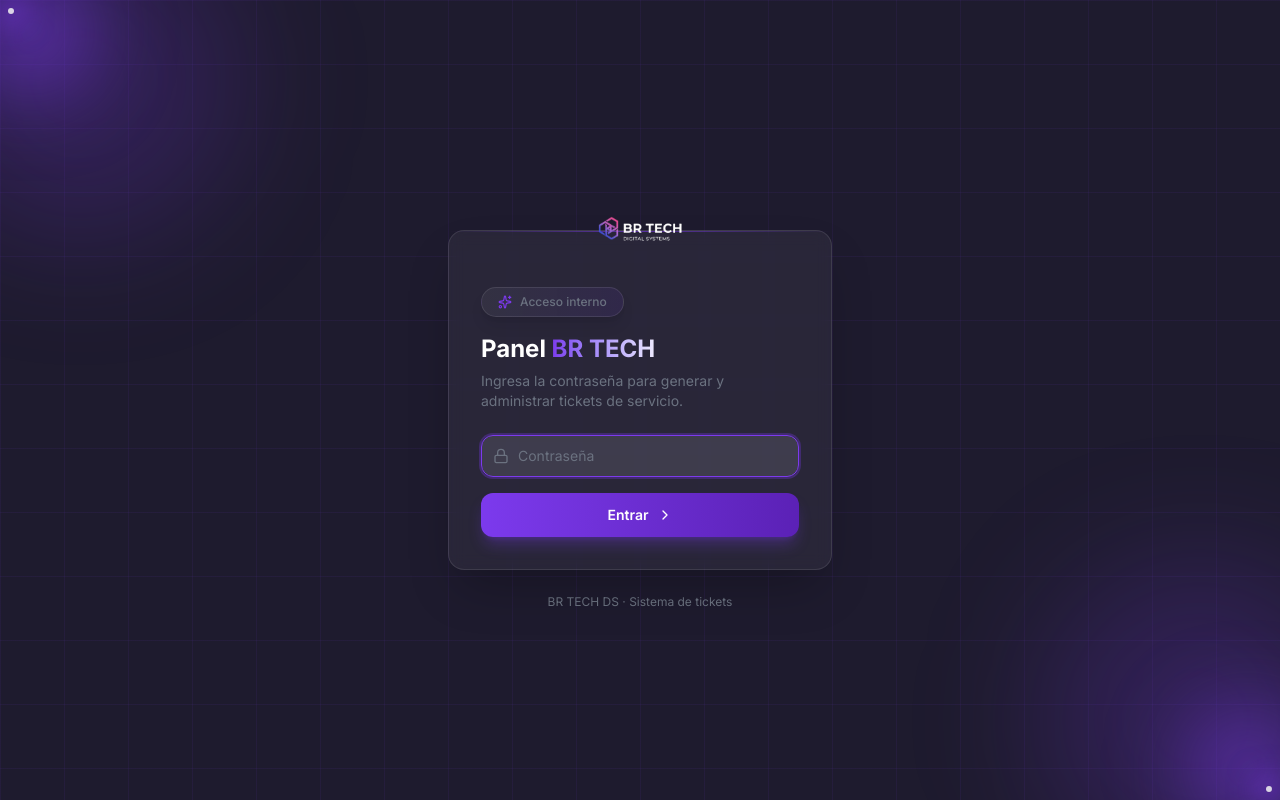
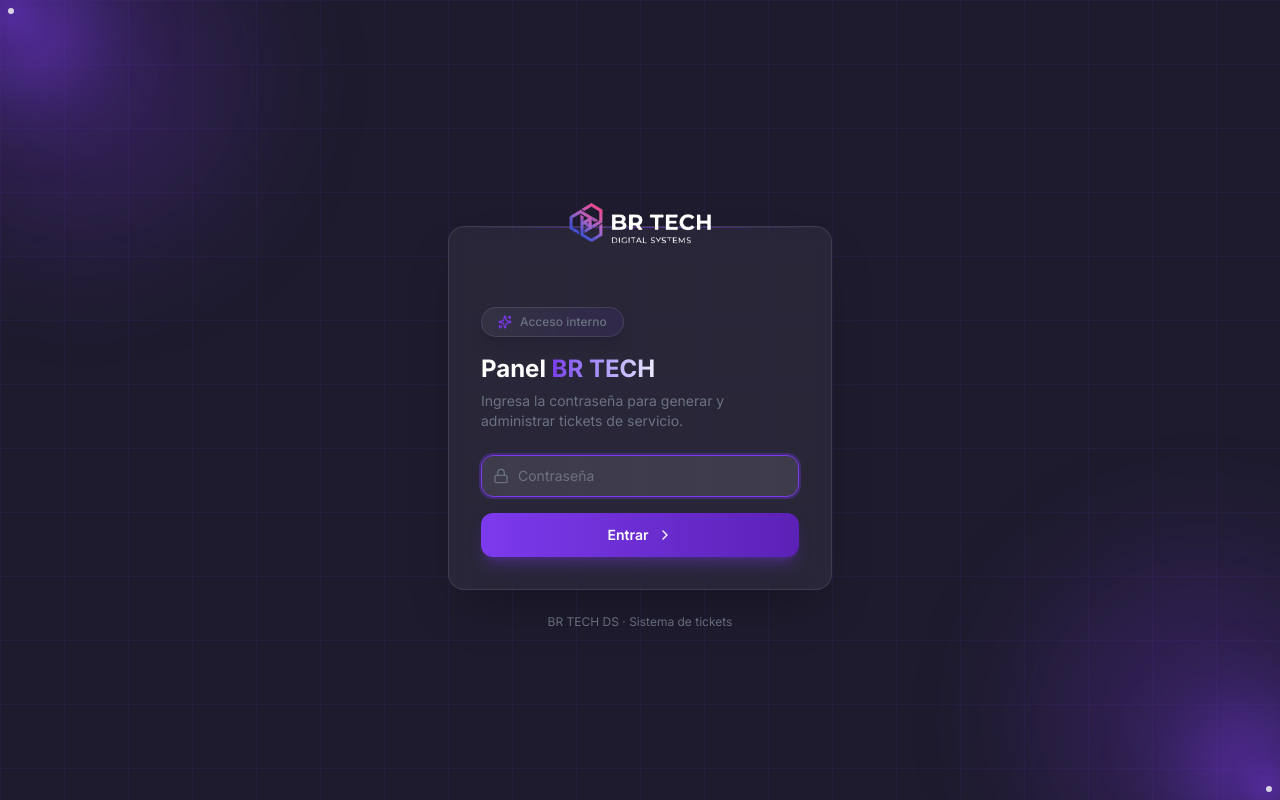
Before and after one commit to CESARBR2025/brtechsite, a Next.js app: page /panel/login in a window 1280 px wide. Built offline with nearby package versions, Linux system fonts and the light colour scheme.

Commit message:
feat(ui): logo del login más grande (h-24) y más espacio superior en la card
Co-Authored-By: Claude Sonnet 5 <noreply@anthropic.com>

```diff
--- a/src/app/(panel)/panel/login/page.tsx
+++ b/src/app/(panel)/panel/login/page.tsx
@@ -20,7 +20,7 @@ export default function PaginaLogin() {
       <div className="pointer-events-none absolute bottom-2 right-2 h-1.5 w-1.5 rounded-full bg-white/80 shadow-[0_0_28px_10px_rgba(124,58,237,0.55)]" />
 
       <div className="relative w-full max-w-sm">
-        <div className="relative mt-10 rounded-2xl border border-white/10 bg-white/5 px-8 pb-8 pt-14 shadow-2xl backdrop-blur-sm">
+        <div className="relative mt-14 rounded-2xl border border-white/10 bg-white/5 px-8 pb-8 pt-20 shadow-2xl backdrop-blur-sm">
           {/* Filo superior iluminado */}
           <div className="absolute inset-x-0 top-0 h-px bg-gradient-to-r from-transparent via-primary/60 to-transparent" />
 
@@ -28,10 +28,10 @@ export default function PaginaLogin() {
           <Image
             src="/logo.png"
             alt="BR TECH"
-            width={140}
-            height={140}
+            width={200}
+            height={200}
             priority
-            className="absolute left-1/2 top-0 h-14 w-auto -translate-x-1/2 -translate-y-1/2"
+            className="absolute left-1/2 top-0 h-24 w-auto -translate-x-1/2 -translate-y-1/2"
           />
 
           <div className="inline-flex items-center gap-2 rounded-full border border-white/10 bg-gradient-to-r from-white/5 to-primary/10 px-4 py-1.5 text-xs font-medium text-text-muted shadow-lg">
```
